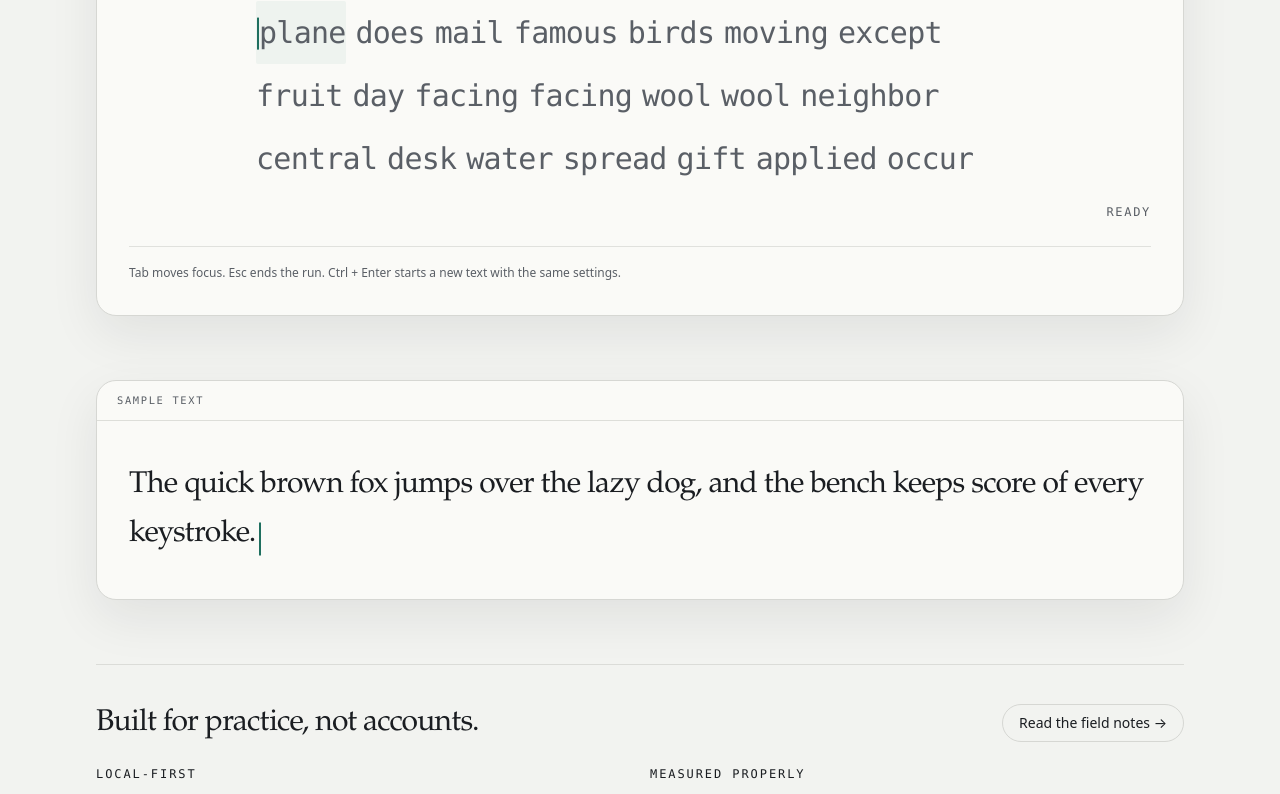
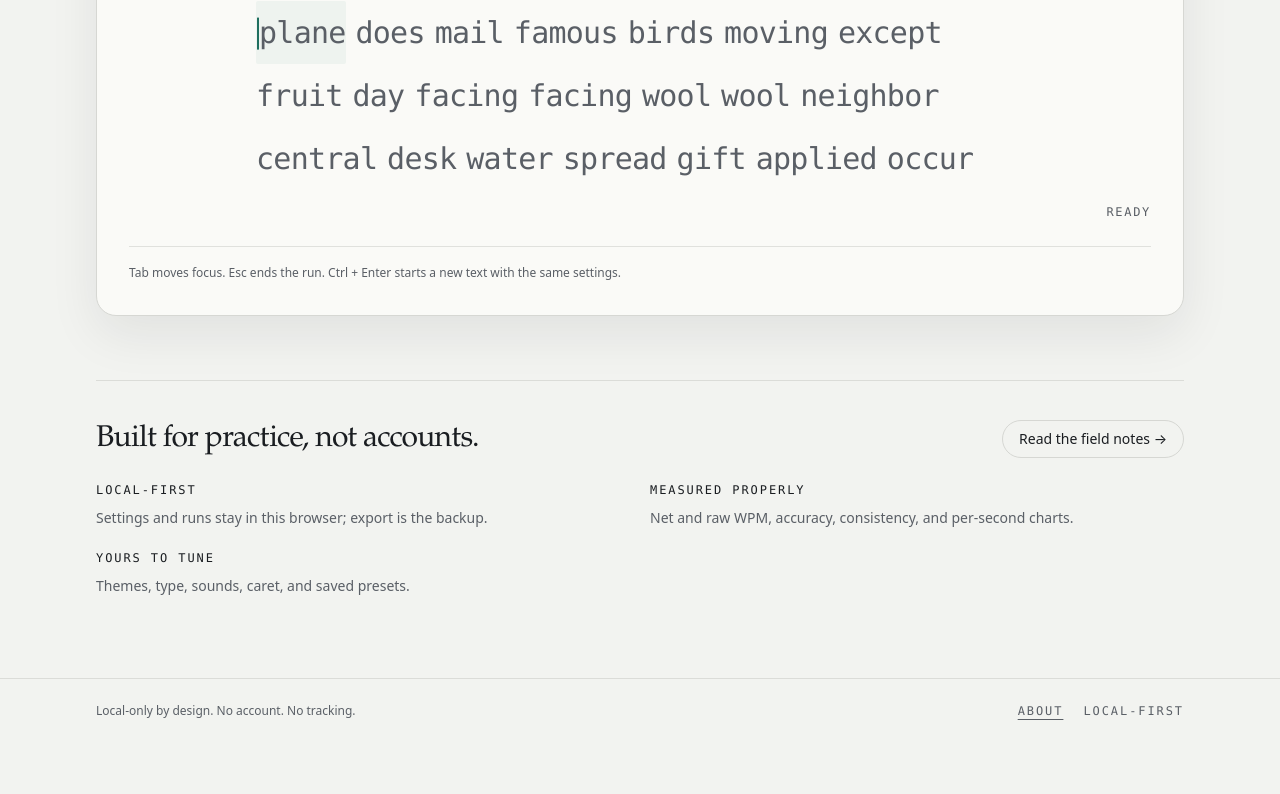
Before and after one commit to scmlewis/typelab, a React (Vite) app: page / in a window 1280 px wide. Shown: the part 440-1234 px from the top of the page. After the commit the page ends 1183 px from the top, so only its background shows below. Built offline with nearby package versions, Linux system fonts and the light colour scheme.

Commit message:
Remove home-page visual section entirely

```diff
--- a/src/app/pages/HomePage.tsx
+++ b/src/app/pages/HomePage.tsx
@@ -40,19 +40,6 @@ export function HomePage() {
           <TypingTest />
         )}
       </section>
-
-      <div
-        aria-hidden="true"
-        className="mt-12 overflow-hidden rounded-card border border-line bg-surface shadow-card sm:mt-16"
-      >
-        <div className="border-b border-line/80 px-5 py-3 font-mono text-[0.65rem] uppercase tracking-[0.16em] text-ink-muted">
-          Sample text
-        </div>
-        <p className="px-6 py-10 font-display text-2xl leading-relaxed tracking-tight text-ink sm:px-8 sm:text-3xl">
-          The quick brown fox jumps over the lazy dog, and the bench keeps score of every keystroke.
-          <span className="ml-1 inline-block h-[1.1em] w-[2px] translate-y-[0.15em] bg-accent align-middle" />
-        </p>
-      </div>
 
       <section aria-labelledby="why-title" className="mt-12 border-t border-line/80 pt-8 sm:mt-16">
         <div className="flex flex-wrap items-end justify-between gap-4">
```
